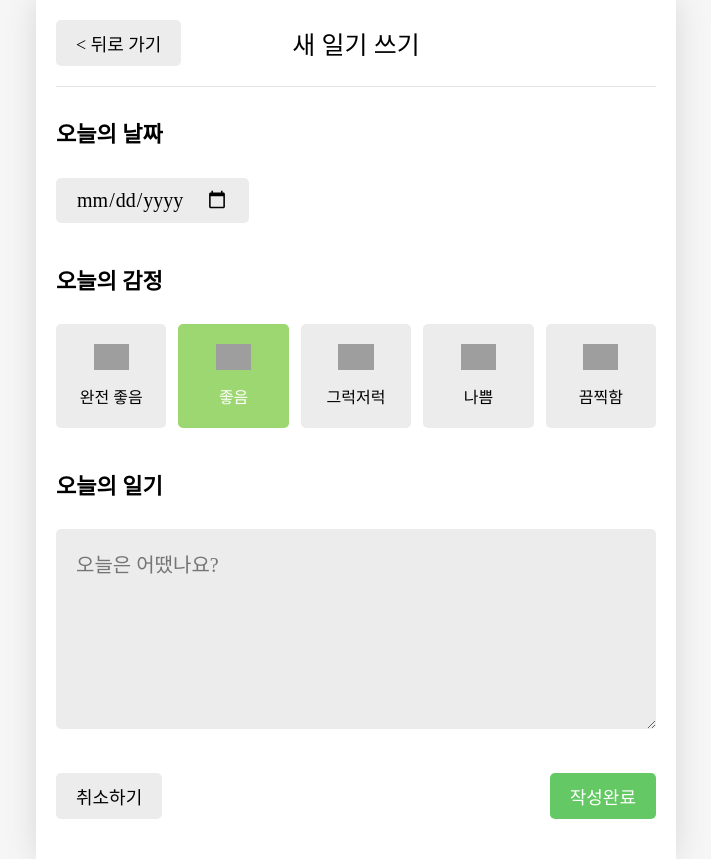
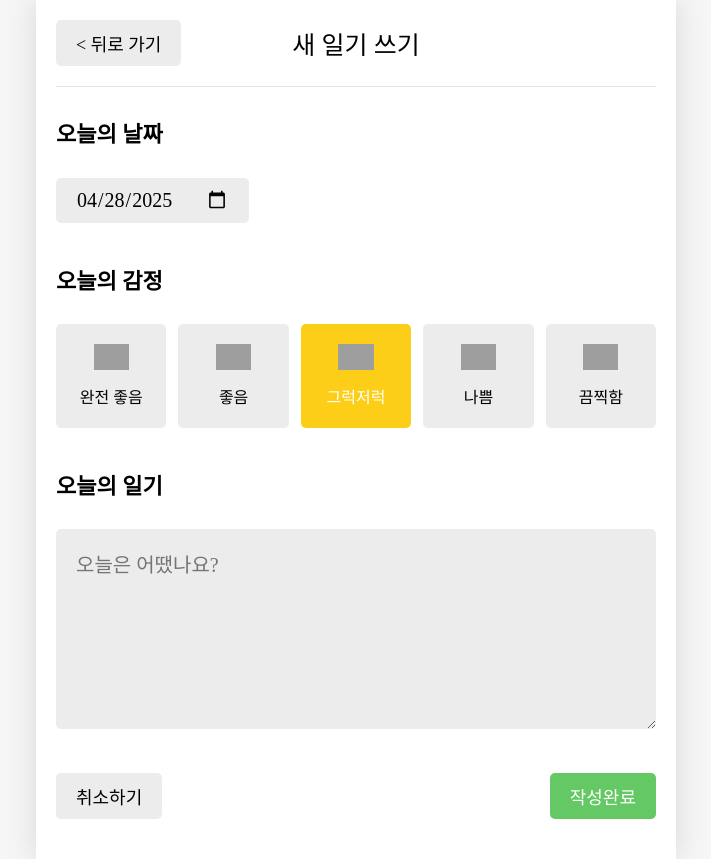
Before and after one commit to devkeyman/one-bite-react, a React (Vite) app: page /new in a window 1280 px wide. Shown: the whole page, without its empty margins (284-995 px from the left). Built offline with nearby package versions, Linux system fonts and the light colour scheme; grey boxes are pictures that could not be loaded; a web font is replaced by a local one.

Commit message:
implementing New page implement

```diff
--- a/src/components/EmotionItem.jsx
+++ b/src/components/EmotionItem.jsx
@@ -1,9 +1,10 @@
 import "./EmotionItem.css";
 import { getEmotionImage } from "../util/get-emotion-image";
 
-const EmotionItem = ({ emotionId, emotionName, isSelected }) => {
+const EmotionItem = ({ emotionId, emotionName, isSelected, onClick }) => {
   return (
     <div
+      onClick={onClick}
       className={`EmotionItem ${
         isSelected ? `EmotionItem_on_${emotionId}` : ""
       }`}
--- a/src/pages/Editor.jsx
+++ b/src/pages/Editor.jsx
@@ -1,6 +1,8 @@
+import { useState } from "react";
 import Button from "../components/Button";
 import EmotionItem from "../components/EmotionItem";
 import "./Editor.css";
+import { useNavigate } from "react-router-dom";
 
 const emotionList = [
   {
@@ -25,33 +27,92 @@ const emotionList = [
   },
 ];
 
-const Editor = () => {
-  const emotionId = 2;
+const getStringedDate = (targetDate) => {
+  // 날짜 - YYYY-MM-DD
+  let year = targetDate.getFullYear();
+  let month =
+    targetDate.getMonth() + 1 < 10
+      ? `0${targetDate.getMonth() + 1}`
+      : targetDate.getMonth() + 1;
+  let date =
+    targetDate.getDate() < 10
+      ? `0${targetDate.getDate()}`
+      : targetDate.getDate();
+
+  return `${year}-${month}-${date}`;
+};
+
+const Editor = ({ onSubmit }) => {
+  const nav = useNavigate();
+  const [input, setInput] = useState({
+    createdDate: new Date(),
+    emotionId: 3,
+    content: "",
+  });
+
+  const onChangeInput = (e) => {
+    let name = e.target.name;
+    let value = e.target.value;
+
+    if (name === "createdDate") {
+      value = new Date(value);
+    }
+
+    setInput({
+      ...input,
+      [name]: value,
+    });
+  };
+
+  const onClickSubmitButton = () => {
+    onSubmit(input);
+  };
   return (
     <div className="Editor">
       <section className="date_section">
         <h4>오늘의 날짜</h4>
-        <input type="date" />
+        <input
+          type="date"
+          name="createdDate"
+          onChange={onChangeInput}
+          value={getStringedDate(input.createdDate)}
+        />
       </section>
       <section className="emotion_section">
         <h4>오늘의 감정</h4>
         <div className="emotion_list_wrapper">
           {emotionList.map((item) => (
             <EmotionItem
+              onClick={() =>
+                onChangeInput({
+                  target: {
+                    name: "emotionId",
+                    value: item.emotionId,
+                  },
+                })
+              }
               key={item.emotionId}
               {...item}
-              isSelected={item.emotionId === emotionId}
+              isSelected={item.emotionId === input.emotionId}
             />
           ))}
         </div>
       </section>
       <section className="content_section">
         <h4>오늘의 일기</h4>
-        <textarea placeholder="오늘은 어땠나요?" />
+        <textarea
+          name="content"
+          onChange={onChangeInput}
+          placeholder="오늘은 어땠나요?"
+        />
       </section>
       <section className="button_section">
-        <Button text={"취소하기"} />
-        <Button text={"작성완료"} type={"POSITIVE"} />
+        <Button onClick={() => nav(-1)} text={"취소하기"} />
+        <Button
+          onClick={onClickSubmitButton}
+          text={"작성완료"}
+          type={"POSITIVE"}
+        />
       </section>
     </div>
   );
--- a/src/pages/New.jsx
+++ b/src/pages/New.jsx
@@ -1,15 +1,25 @@
+import { useNavigate } from "react-router-dom";
 import Button from "../components/Button";
 import Header from "../components/Header";
 import Editor from "./Editor";
+import { useContext } from "react";
+import { DiaryDispatchContext } from "../App";
 
 const New = () => {
+  const { onCreate } = useContext(DiaryDispatchContext);
+  const nav = useNavigate();
+  const onSubmit = (input) => {
+    onCreate(input.createdDate, input.emotionId, input.content);
+    nav("/", { replace: true });
+  };
+
   return (
     <div>
       <Header
         title={"새 일기 쓰기"}
-        leftChild={<Button text={"< 뒤로 가기"} />}
+        leftChild={<Button onClick={() => nav(-1)} text={"< 뒤로 가기"} />}
       />
-      <Editor />
+      <Editor onSubmit={onSubmit} />
     </div>
   );
 };
```
Also changed, not shown: 1 other file (tests, documents, lock files or other folders).
